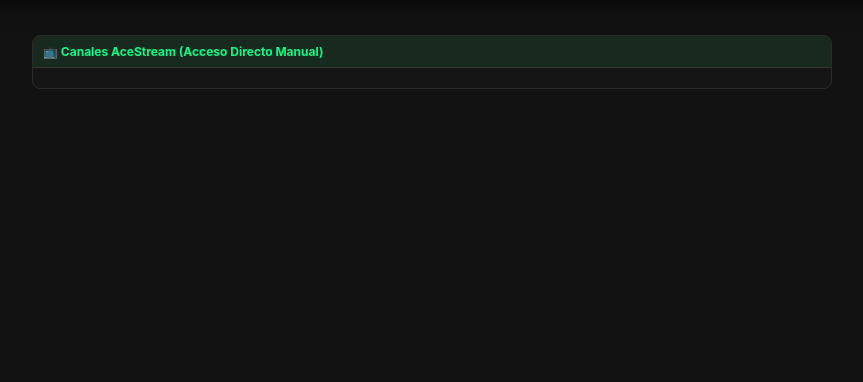
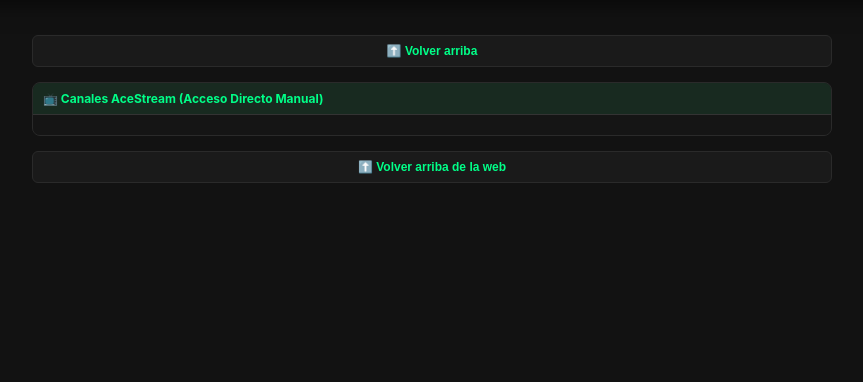
Before and after one commit to socramtv/Soccer-app, a Flask app: page / in a window 1280 px wide. Shown: the part 195-577 px from the top of the page, without its empty margins (208-1071 px from the left). Run offline with Flask 3, Linux system fonts and the light colour scheme.

Commit message:
Actualizar index.html

```diff
--- a/templates/index.html
+++ b/templates/index.html
@@ -185,7 +185,7 @@
             table-layout: fixed;
         }
 
-        /* ANCHO DE COLUMNAS REAJUSTADO */
+        /* ANCHO DE COLUMNAS ACTUALIZADO (14 - 50 - 36) */
         th:nth-child(1), td:nth-child(1) { width: 14%; text-align: center; }
         th:nth-child(2), td:nth-child(2) { width: 50%; }
         th:nth-child(3), td:nth-child(3) { width: 36%; }
@@ -319,6 +319,32 @@
             background: linear-gradient(135deg, #1e2d3d 0%, #111c27 100%);
             border-color: #0088ff;
             color: #66c2ff;
+        }
+
+        /* ESTILO PARA LOS BOTONES DE SUBIR ARRIBA */
+        .btn-subir-arriba {
+            display: flex;
+            justify-content: center;
+            align-items: center;
+            gap: 6px;
+            width: 100%;
+            background: #1a1a1a;
+            color: #00ff88;
+            border: 1px solid #2a2a2a;
+            padding: 8px;
+            border-radius: 6px;
+            font-size: 0.75rem;
+            font-weight: bold;
+            cursor: pointer;
+            margin: 15px 0 5px 0;
+            text-decoration: none;
+            box-sizing: border-box;
+            transition: background 0.2s;
+        }
+
+        .btn-subir-arriba:hover {
+            background: #222222;
+            border-color: #00ff88;
         }
 
         .btn-recargar {
@@ -471,6 +497,7 @@
             <div class="fecha-badge">📅 {{ fecha }}</div>
             <div class="top-actions-layout">
                 <button onclick="descargarListaM3U()" class="btn-header-action btn-m3u">📥 Lista M3U</button>
+                <!-- Predeterminado en "Mostrar Todo" porque ocultarSinEnlace empieza en true -->
                 <button id="btn-toggle-enlaces" onclick="toggleFiltroEnlaces()" class="btn-header-action btn-filter-links">👁️ Mostrar Todo</button>
                 <button onclick="bajarACanales()" class="btn-header-action btn-directo-canales">📺 Canales</button>
             </div>
@@ -582,6 +609,11 @@
             {% endfor %}
         </div>
 
+        <!-- Botón Subir Arriba tras los días -->
+        <button class="btn-subir-arriba" onclick="subirArriba()">
+            ⬆️ Volver arriba
+        </button>
+
         <!-- SECCIÓN CANALES DIRECTOS M3U8 -->
         {% if canales_directos %}
         <div class="competition-card" id="card-canales-directos" style="margin-top: 25px;">
@@ -622,6 +654,11 @@
             </div>
         </div>
 
+        <!-- Botón Subir Arriba al final de todo -->
+        <button class="btn-subir-arriba" onclick="subirArriba()">
+            ⬆️ Volver arriba de la web
+        </button>
+
     </div>
 
     <!-- BOTÓN FLOTANTE IZQUIERDO -->
@@ -657,7 +694,12 @@
     </div>
 
     <script>
-        let ocultarSinEnlace = false;
+        // PREDETERMINADO: Mostrar solo los que tienen enlace activo al cargar
+        let ocultarSinEnlace = true;
+
+        function subirArriba() {
+            window.scrollTo({ top: 0, behavior: 'smooth' });
+        }
 
         function controlModalInstalacion(abrir) {
             const modal = document.getElementById('modal-ayuda-pwa');
@@ -726,15 +768,15 @@
             let btn = document.getElementById('btn-toggle-enlaces');
 
             if (ocultarSinEnlace) {
+                btn.textContent = "👁️ Mostrar Todo";
+                btn.style.background = "rgba(255, 170, 0, 0.1)";
+                btn.style.color = "#ffaa00";
+                btn.style.borderColor = "rgba(255, 170, 0, 0.3)";
+            } else {
                 btn.textContent = "👁️ Solo con Enlace";
                 btn.style.background = "rgba(0, 255, 136, 0.1)";
                 btn.style.color = "#00ff88";
                 btn.style.borderColor = "rgba(0, 255, 136, 0.3)";
-            } else {
-                btn.textContent = "👁️ Mostrar Todo";
-                btn.style.background = "rgba(255, 170, 0, 0.1)";
-                btn.style.color = "#ffaa00";
-                btn.style.borderColor = "rgba(255, 170, 0, 0.3)";
             }
             filtrarTodo();
         }
```
